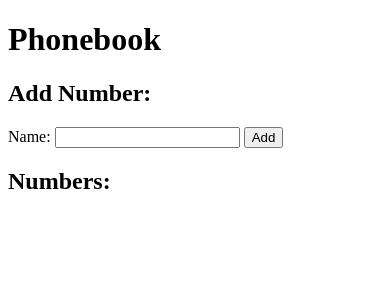
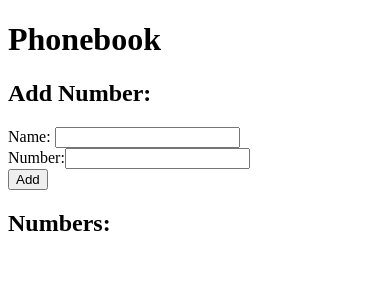
Before and after one commit to OBlount/FullStackOpen2021, a React (Create React App) app in the folder part2/phonebook/: page / in a window 390 px wide. Shown: the top 300 px of the page. Built offline with nearby package versions, Linux system fonts and the light colour scheme; the HTML template or start-up script is replaced by a standard one.

Commit message:
2.8: The Phonebook Step3

```diff
--- a/part2/phonebook/src/App.js
+++ b/part2/phonebook/src/App.js
@@ -5,6 +5,7 @@ import Numbers from './components/Numbers.js';
 const App = () => {
 	const [persons, setPersons] = useState([]);
 	const [newName, setNewName] = useState('');
+	const [newNumber, setNewNumber] = useState('');
 
 	return (
 		<div>
@@ -14,6 +15,8 @@ const App = () => {
 				setPersons={setPersons}
 				newName={newName}
 				setNewName={setNewName}
+				newNumber={newNumber}
+				setNewNumber={setNewNumber}
 			/>
 			<Numbers persons={persons} />
 		</div>
--- a/part2/phonebook/src/components/AddNumber.js
+++ b/part2/phonebook/src/components/AddNumber.js
@@ -1,22 +1,32 @@
 import React from 'react';
 
-const AddNumber = ({ persons, setPersons, newName, setNewName }) => {
+const AddNumber = ({
+	persons,
+	setPersons,
+	newName,
+	setNewName,
+	newNumber,
+	setNewNumber,
+}) => {
 	const handleSubmit = (event) => {
 		event.preventDefault();
-		const newNumber = {
+		const newPerson = {
 			name: newName,
+			number: newNumber,
 			id: persons.length + 1,
 		};
 
 		const submittedNames = persons.map((person) => person.name);
-		if (submittedNames.includes(newNumber.name)) {
+		if (submittedNames.includes(newPerson.name)) {
 			alert(
-				`'${newNumber.name}' already exists in the phonebook. Please input a new name.`
+				`'${newPerson.name}' already exists in the phonebook. Please input a new name.`
 			);
 			setNewName('');
+			setNewNumber('');
 		} else {
-			setPersons(persons.concat(newNumber));
+			setPersons(persons.concat(newPerson));
 			setNewName('');
+			setNewNumber('');
 		}
 	};
 
@@ -24,12 +34,24 @@ const AddNumber = ({ persons, setPersons, newName, setNewName }) => {
 		setNewName(event.target.value);
 	};
 
+	const handleNumberInput = (event) => {
+		setNewNumber(event.target.value);
+	};
+
 	return (
 		<div>
 			<h2>Add Number:</h2>
 			<form onSubmit={handleSubmit}>
-				Name: <input value={newName} onChange={handleNameInput} />{' '}
-				<button type="submit">Add</button>
+				<div>
+					Name: <input value={newName} onChange={handleNameInput} />
+				</div>
+				<div>
+					Number:
+					<input value={newNumber} onChange={handleNumberInput} />
+				</div>
+				<div>
+					<button type="submit">Add</button>
+				</div>
 			</form>
 		</div>
 	);
--- a/part2/phonebook/src/components/Numbers.js
+++ b/part2/phonebook/src/components/Numbers.js
@@ -5,7 +5,9 @@ const Numbers = ({ persons }) => {
 		<div>
 			<h2>Numbers:</h2>
 			{persons.map((person) => (
-				<div key={person.id}>{person.name}</div>
+				<div key={person.id}>
+					{person.name} - {person.number}
+				</div>
 			))}
 		</div>
 	);
```
